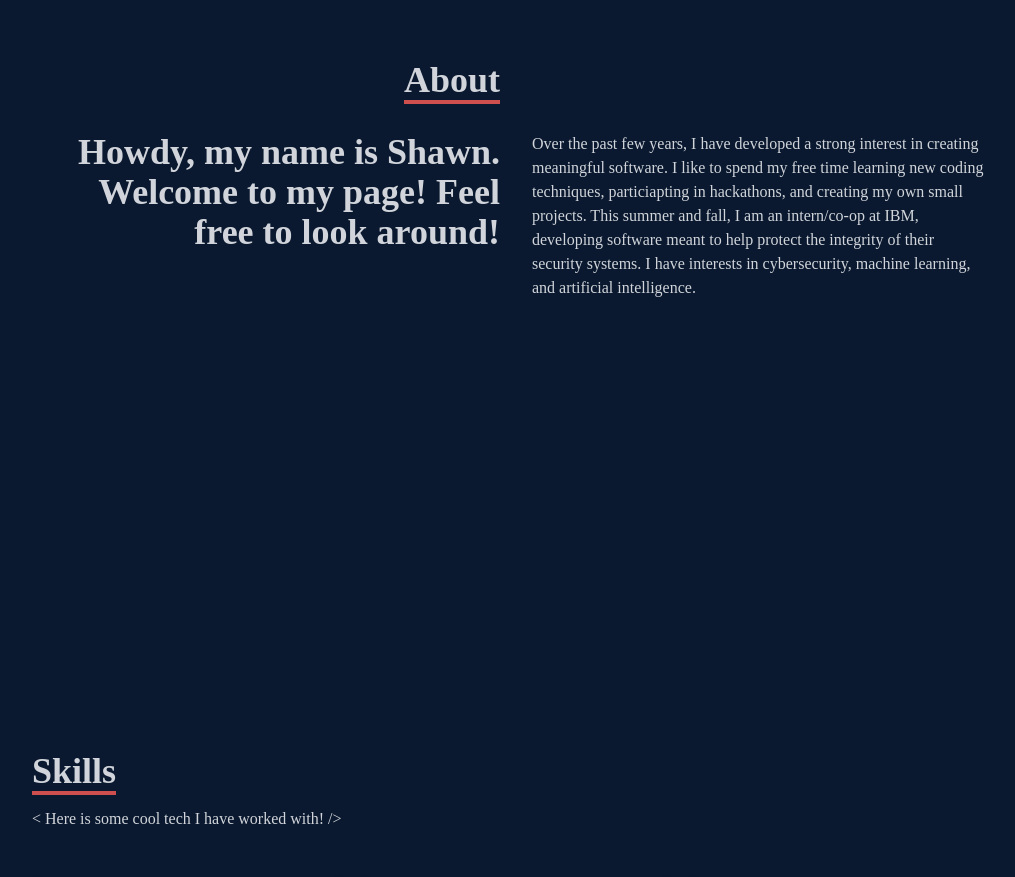
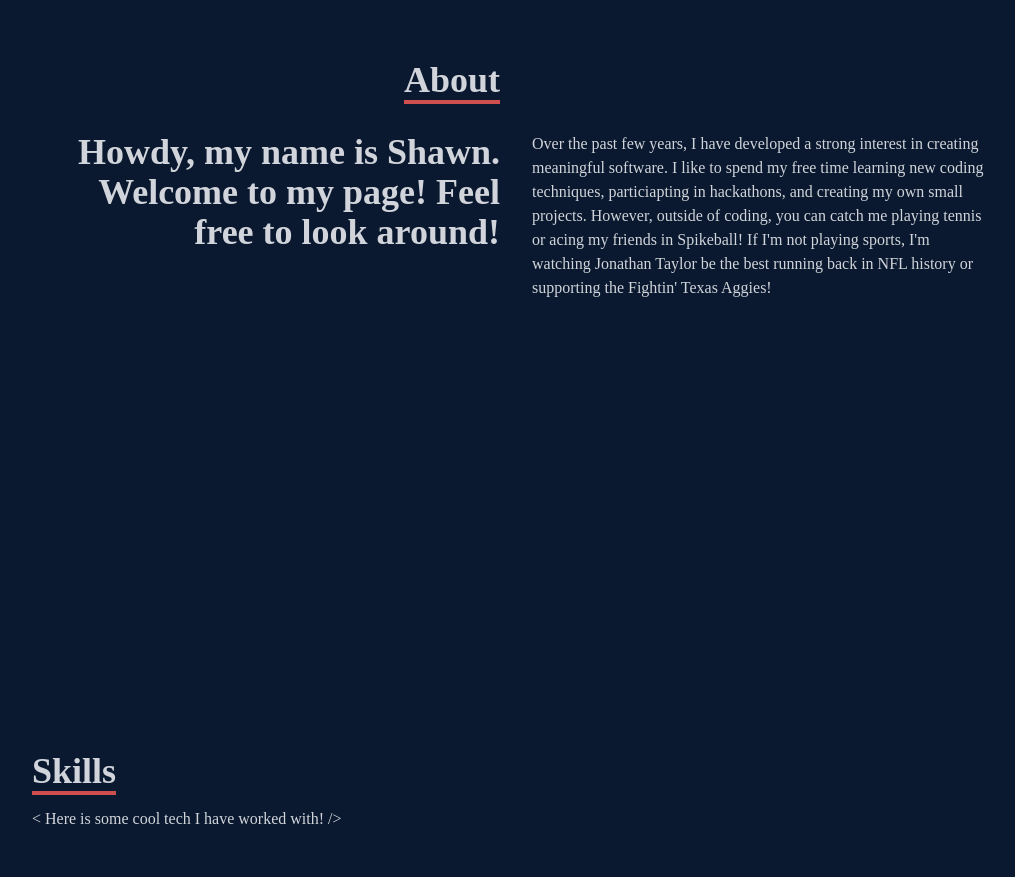
Before and after one commit to smmathen/smmathen.github.io, a React (Create React App) app: page / in a window 1280 px wide. Shown: the part 1020-1897 px from the top of the page, without its empty margins (124-1139 px from the left). Built offline with nearby package versions, Linux system fonts and the light colour scheme.

Commit message:
Updating about

```diff
--- a/src/components/About.jsx
+++ b/src/components/About.jsx
@@ -24,10 +24,11 @@ const About = () => {
               Over the past few years, I have developed a strong interest in
               creating meaningful software. I like to spend my free time
               learning new coding techniques, particiapting in hackathons, and
-              creating my own small projects. This summer and fall, I am an
-              intern/co-op at IBM, developing software meant to help protect the
-              integrity of their security systems. I have interests in
-              cybersecurity, machine learning, and artificial intelligence.
+              creating my own small projects. However, outside of coding, you
+              can catch me playing tennis or acing my friends in Spikeball! If
+              I'm not playing sports, I'm watching Jonathan Taylor be the best
+              running back in NFL history or supporting the Fightin' Texas
+              Aggies!
             </p>
           </div>
         </div>
```
